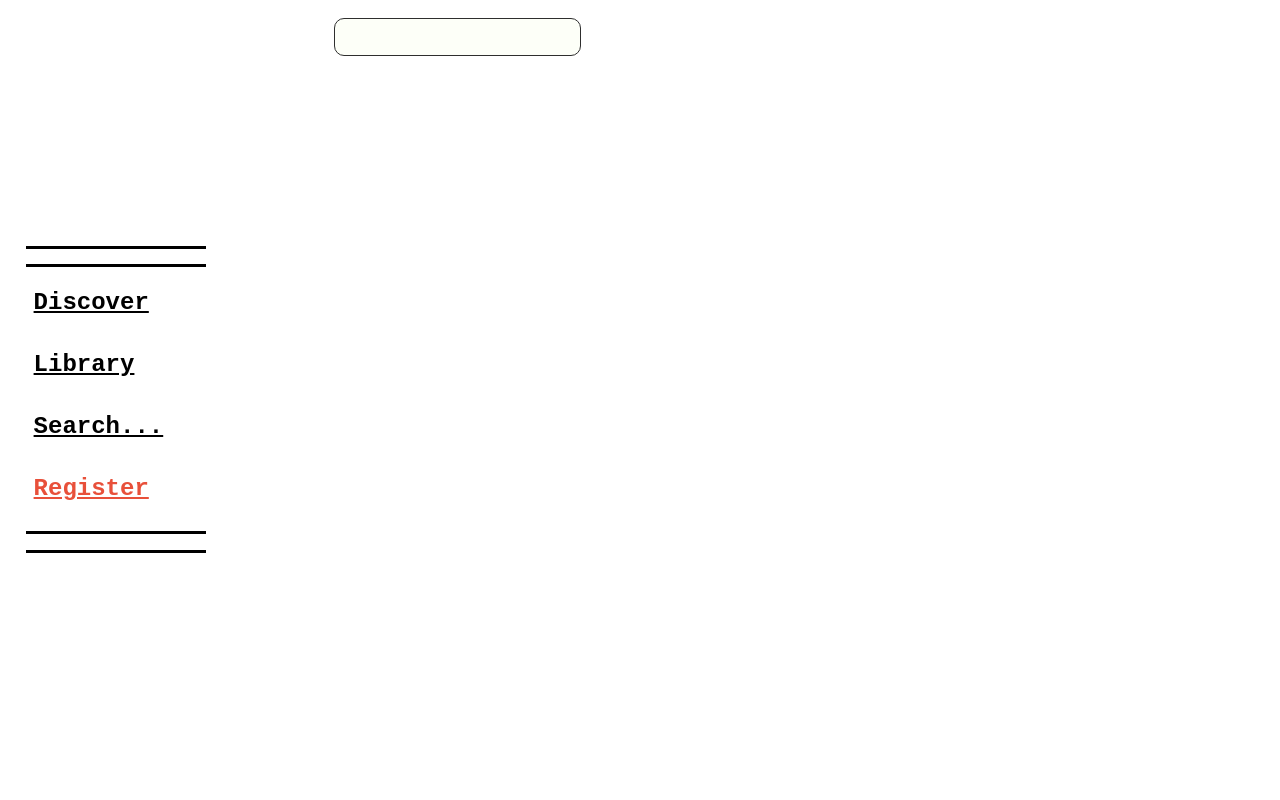
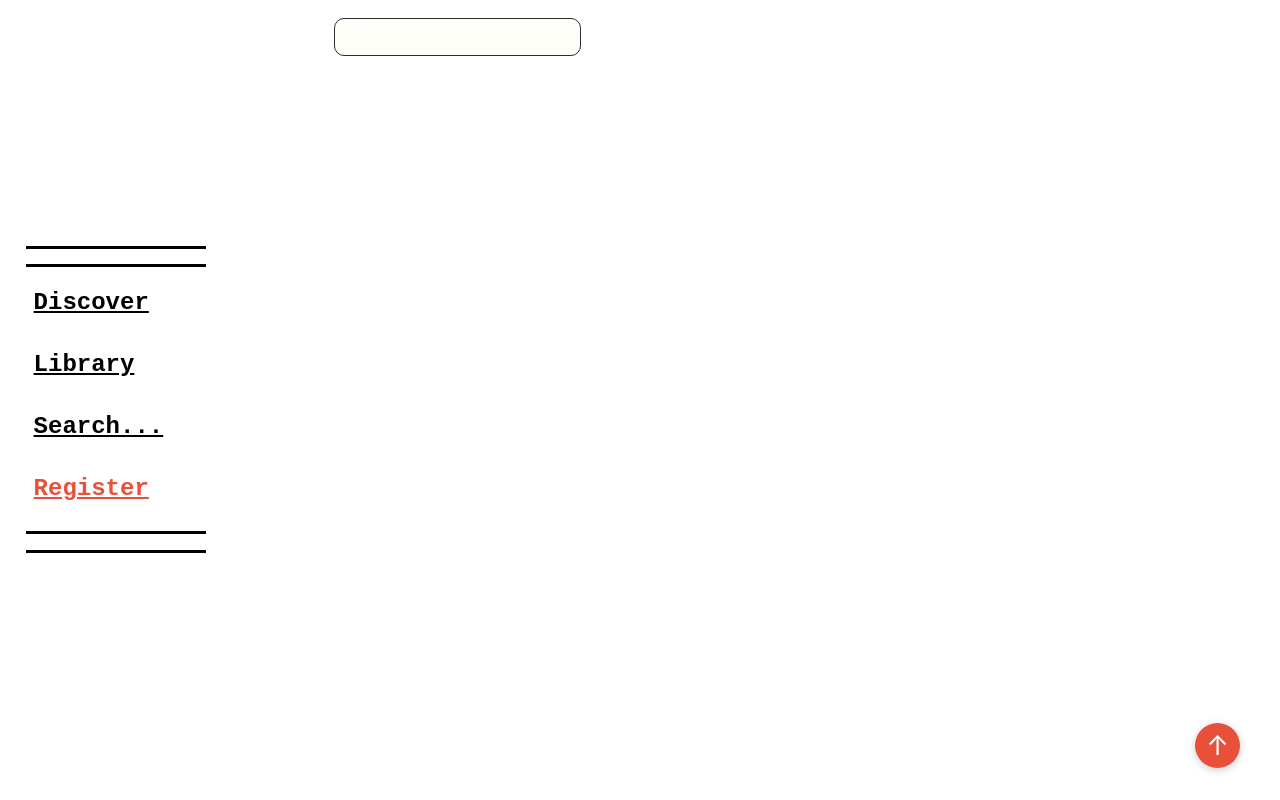
Before and after one commit to BForoughi/Omnibus, a React (Vite) app in the folder client/: page /SearchPage in a window 1280 px wide. Built offline with nearby package versions, Linux system fonts and the light colour scheme.

Commit message:
adding a scroll to top btn

```diff
--- /dev/null
+++ b/client/src/components/ScrollTo.jsx
@@ -0,0 +1,31 @@
+import { useState, useEffect } from 'react'
+import '../stylesheets/App.css'
+
+function ScrollToTop(){
+    const [visible, setVisible] = useState(false)
+
+    useEffect(() => {
+        const handleScroll = () => {
+            // show button when user is 400px from the bottom
+            const scrolledToBottom = window.innerHeight + window.scrollY >= document.body.offsetHeight - 400
+            setVisible(scrolledToBottom)
+        }
+
+        window.addEventListener('scroll', handleScroll)
+        return () => window.removeEventListener('scroll', handleScroll)
+    }, [])
+
+    const scrollToTop = () => {
+        window.scrollTo({ top: 0, behavior: 'smooth' })
+    }
+
+    if(!visible) return null
+
+    return (
+        <button className="scroll-to-top" onClick={scrollToTop}>
+            ↑
+        </button>
+    )
+}
+
+export default ScrollToTop;
--- a/client/src/pages/Discover.jsx
+++ b/client/src/pages/Discover.jsx
@@ -6,6 +6,7 @@ import { useState, useEffect } from 'react';
 import ComicCarousel from "../components/ComicCarousel";
 import ComicCardSkeleton from "../components/CardSkeleton";
 import { useNavigate, Link } from "react-router-dom";
+import ScrollToTop from '../components/ScrollTo';
 
 function Discover(){
     const navigate = useNavigate();
@@ -144,6 +145,8 @@ function Discover(){
                     <ComicCarousel comics={series}/>
                 </section>
             </div>
+
+            <ScrollToTop />
         </>
 
     )
--- a/client/src/pages/InformationPage.jsx
+++ b/client/src/pages/InformationPage.jsx
@@ -6,6 +6,7 @@ import '../stylesheets/Reviews.css'
 import InfoModal from "../components/InfoModal";
 import { useAuth } from '../context/AuthContext';
 import ComicCarousel from "../components/ComicCarousel";
+import ScrollToTop from '../components/ScrollTo';
 
 function InformationPage() {
     const { id } = useParams();
@@ -478,6 +479,8 @@ function InformationPage() {
 
                 {/* btm */}
             </div>
+
+            <ScrollToTop />
         </div>
     )
 }
--- a/client/src/pages/Library.jsx
+++ b/client/src/pages/Library.jsx
@@ -2,6 +2,7 @@ import { useState, useEffect } from 'react'
 import { useAuth } from '../context/AuthContext'
 import AppNavbar from '../components/Navbar'
 import { useNavigate } from 'react-router-dom'
+import ScrollToTop from '../components/ScrollTo';
 
 function Library(){
     const { isLoggedIn, logout } = useAuth()
@@ -158,6 +159,8 @@ function Library(){
                     </div>
                 )}
             </div>
+
+            <ScrollToTop />
         </div>
     )
 }
--- a/client/src/pages/SearchResults.jsx
+++ b/client/src/pages/SearchResults.jsx
@@ -2,6 +2,7 @@ import { useState } from "react";
 import AppNavbar from "../components/Navbar"
 import { useEffect } from "react";
 import { useSearchParams, useNavigate } from "react-router-dom";
+import ScrollToTop from '../components/ScrollTo';
 
 function SearchResultsPage (){
     const [results, setResults] = useState([]);
@@ -64,6 +65,7 @@ function SearchResultsPage (){
                 </div>
             </div>
 
+            <ScrollToTop />
         </>
     )
 }
--- a/client/src/stylesheets/App.css
+++ b/client/src/stylesheets/App.css
@@ -443,6 +443,27 @@ body {
   margin-bottom: 0%;
 }
 
+.scroll-to-top {
+  position: fixed;
+  bottom: 2rem;
+  right: 2.5rem;  /* right side so it doesn't clash with show less which is centered */
+  z-index: 999;
+  background-color: #E8503A;
+  color: white;
+  border: none;
+  border-radius: 50%;
+  width: 45px;
+  height: 45px;
+  font-size: 1.7rem;
+  cursor: pointer;
+  box-shadow: 0 2px 8px rgba(0,0,0,0.2);
+  transition: opacity 0.3s ease;
+}
+
+.scroll-to-top:hover {
+  background-color: #c93e2a;
+}
+
 @keyframes shimmer {
   0% { background-position: 200% 0; }
   100% { background-position: -200% 0; }
```
